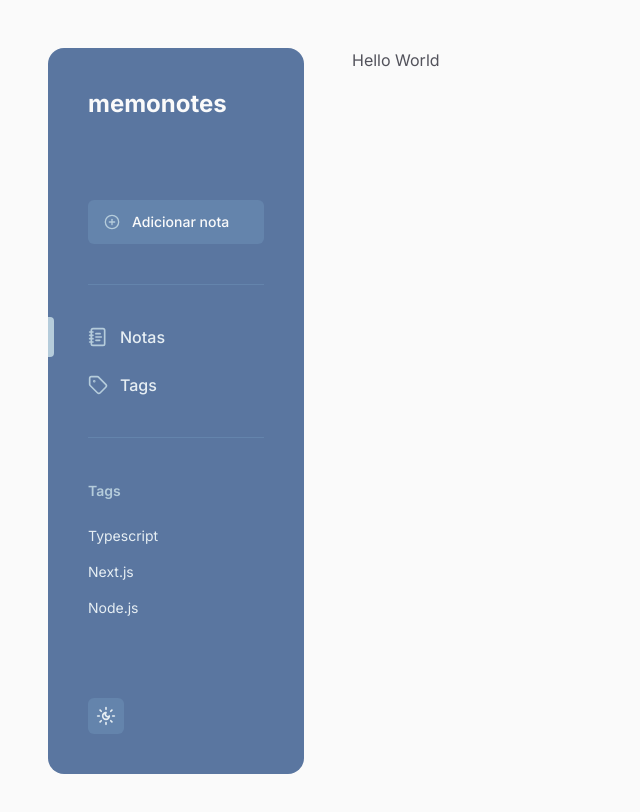
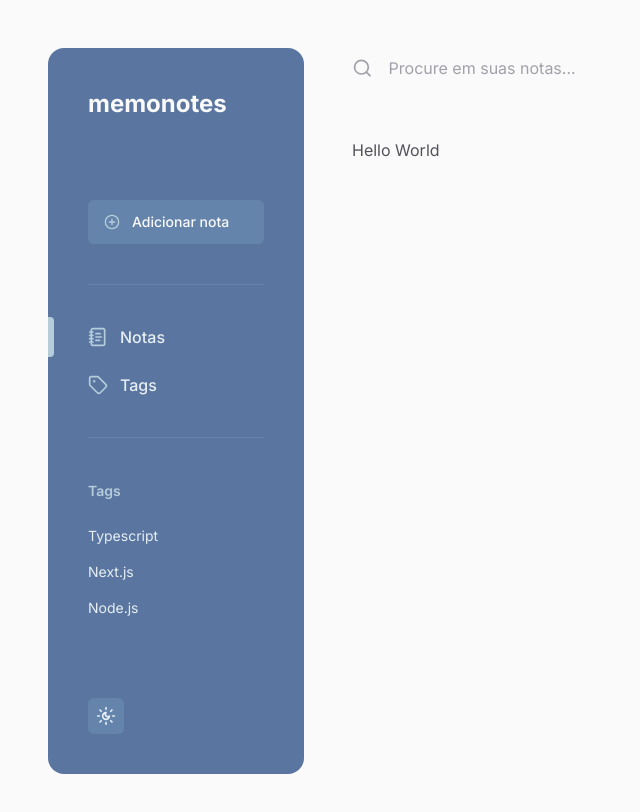
Before and after one commit to julianosill/memonotes, a Next.js app: page / in a window 1280 px wide. Shown: the top 812 px of the page, without its empty margins (0-640 px from the left). Built offline with nearby package versions, Linux system fonts and the light colour scheme.

Commit message:
feat(components): create search-form

```diff
--- a/src/app/(app)/layout.tsx
+++ b/src/app/(app)/layout.tsx
@@ -1,12 +1,16 @@
 import { ReactNode } from 'react'
 
+import { SearchForm } from '@/components/search-form'
 import { Sidebar } from '@/components/sidebar'
 
 export default function AppLayout({ children }: { children: ReactNode }) {
   return (
     <div className="flex min-h-screen gap-12 p-12">
       <Sidebar />
-      {children}
+      <div className="flex-1 space-y-12">
+        <SearchForm />
+        {children}
+      </div>
     </div>
   )
 }
--- /dev/null
+++ b/src/components/search-form.tsx
@@ -0,0 +1,54 @@
+'use client'
+
+import { Search } from 'lucide-react'
+import { useRouter, useSearchParams } from 'next/navigation'
+import { FormEvent } from 'react'
+import { twMerge } from 'tailwind-merge'
+
+export function SearchForm() {
+  const router = useRouter()
+  const searchParams = useSearchParams()
+
+  const query = searchParams.get('q')
+
+  function handleSearch(event: FormEvent<HTMLFormElement>) {
+    event.preventDefault()
+
+    const formData = new FormData(event.currentTarget)
+    const data = Object.fromEntries(formData)
+    const query = data.q
+
+    if (!query) return null
+
+    router.push(`/search?q=${query}`)
+  }
+
+  return (
+    <form
+      onSubmit={handleSearch}
+      className={twMerge(
+        'group relative flex w-full max-w-64 items-center gap-4 border-b-2 py-2',
+        'border-transparent text-muted-foreground',
+        'transition-colors focus-within:border-border',
+      )}
+    >
+      <label htmlFor="search" className="sr-only">
+        Pesquisar
+      </label>
+
+      <Search />
+
+      <input
+        name="q"
+        id="search"
+        type="text"
+        defaultValue={query ?? ''}
+        placeholder="Procure em suas notas..."
+        className={twMerge(
+          'w-full bg-transparent text-foreground outline-none placeholder:text-muted-foreground',
+        )}
+        required
+      />
+    </form>
+  )
+}
```
